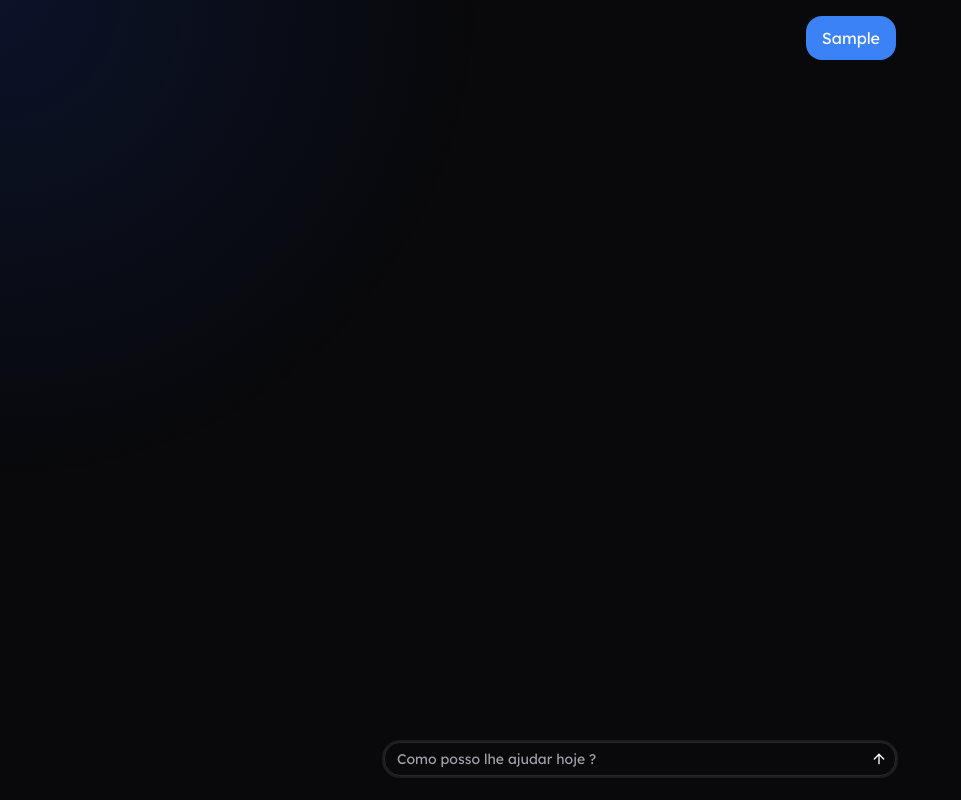
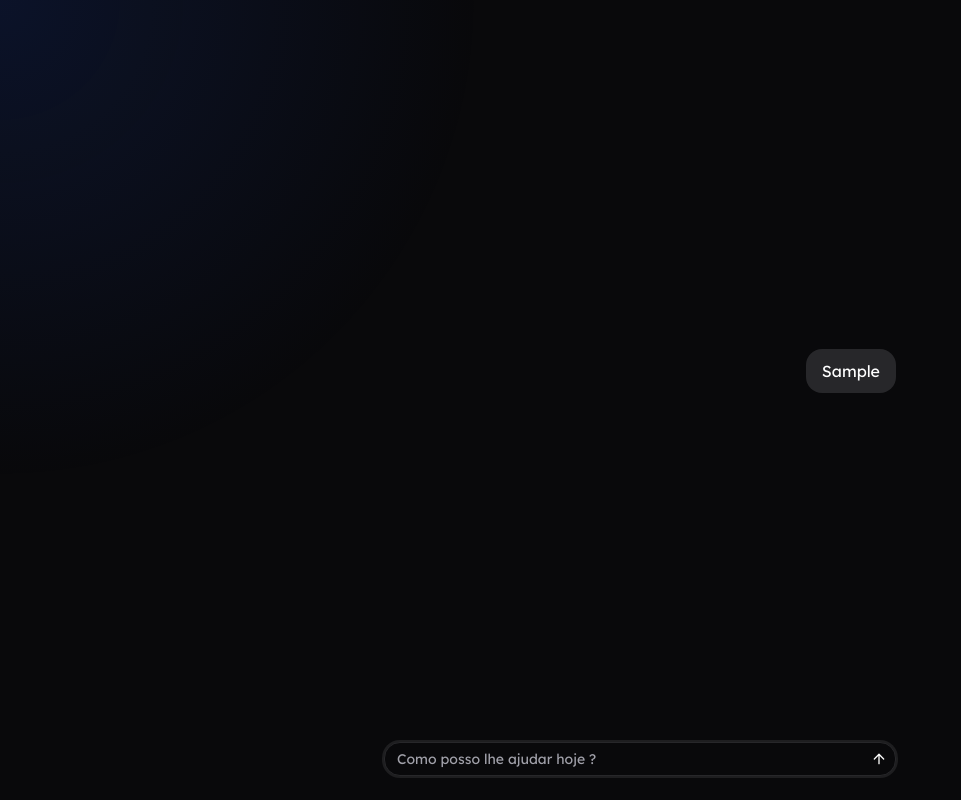
Before and after one commit to brunoidalgo/aivy-chat, a Next.js app: page /chat in a window 1280 px wide. Both pictures are taken after typing "Sample" into the empty fields and a click on the button 879 px from the left and 759 px from the top of the page. Shown: the whole page, without its empty margins (0-961 px from the left). Built offline with nearby package versions, Linux system fonts and the light colour scheme; no server answers.

Commit message:
Feature: Mudando  background

```diff
--- a/components/chat-form.tsx
+++ b/components/chat-form.tsx
@@ -41,7 +41,7 @@ export function ChatForm({ className, ...props }: React.ComponentProps<"form">)
     );
 
     const messageList = (
-        <div className="my-4 flex h-fit min-h-full flex-col gap-4">
+        <div className="my-4 flex max-h-[400px] flex-col gap-4">
             {messages.map((message, index) => {
                 const showHackathonInfo =
                     message.role === "assistant" &&
@@ -52,7 +52,7 @@ export function ChatForm({ className, ...props }: React.ComponentProps<"form">)
                         {message.content && (
                             <div
                                 data-role={message.role}
-                                className="max-w-[80%] rounded-2xl px-4 py-2.5 text-base data-[role=assistant]:bg-gray-50 data-[role=user]:bg-blue-500 data-[role=assistant]:text-black data-[role=user]:text-white break-words"
+                                className="max-w-[80%] rounded-2xl px-4 py-2.5 text-base data-[role=assistant]:bg-blue-500 data-[role=user]:bg-zinc-800 data-[role=assistant]:text-white data-[role=user]:text-white break-words"
                             >
                                 <ReactMarkdown className={"overflow-wrap"}>
                                     {`${message.content}\n`}
```
